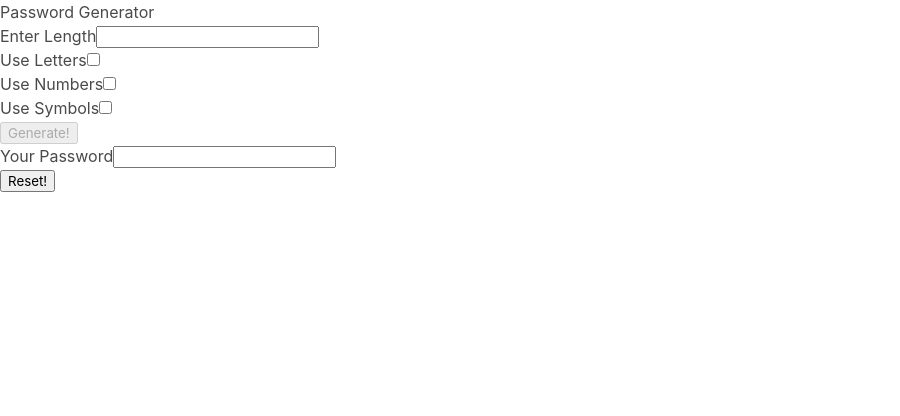
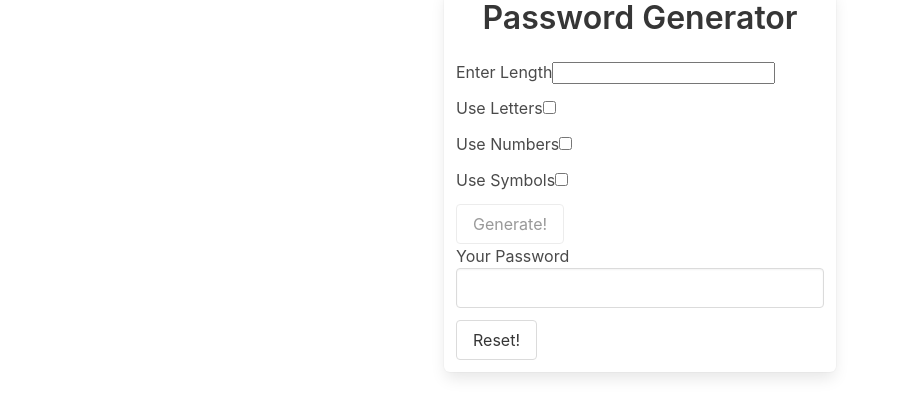
Before and after one commit to Tony940426/Angular-Password-Generator, an Angular app: page / in a window 1280 px wide. Shown: the top 416 px of the page, without its empty margins (0-900 px from the left). Built offline with nearby package versions, Linux system fonts and the light colour scheme.

Commit message:
Added some basic styling using Bulma

```diff
--- a/src/app/app.component.html
+++ b/src/app/app.component.html
@@ -1,42 +1,54 @@
-<h1>Password Generator</h1>
+<div class="container">
+  <div class="columns is-centered">
+    <div class="box column is-one-third">
+      <h1 class="title has-text-centered">Password Generator</h1>
 
-<div>
+      <div class="field">
         <label>Enter Length</label>
-  <input (input)="lengthOfPassword($event)">
+        <input class="iput" (input)="lengthOfPassword($event)">
+      </div>
+
+      <div class="field">
+        <div class="control">
+          <label class="checkbox"> Use Letters </label>
+          <input type="checkbox" (change)="onChangeUseLetters()">
+        </div>
+      </div>
+
+      <div class="field">
+        <div class="control">
+        <label>Use Numbers</label>
+        <input type="checkbox" (change)="onChangeUseNumbers()">
+      </div>
+    </div>
+
+    <div class="field">
+      <div class="control">
+        <label>Use Symbols</label>
+        <input type="checkbox" (change)="onChangeUseSymbols()">
+      </div>
     </div>
 
       <div>
-  <label>Use Letters</label>
-  <input type="checkbox" (change)="onChangeUseLetters()">
-</div>
-
-<div>
-  <label>Use Numbers</label>
-  <input type="checkbox" (change)="onChangeUseNumbers()">
-</div>
-
-<div>
-  <label>Use Symbols</label>
-  <input type="checkbox" (change)="onChangeUseSymbols()">
-</div>
-
-<div>
-  <button (click)= "onButtonClick()" [disabled] = "!(passwordLength && (includeLetters || includeNumbers || includeSymbols))"> Generate! </button>
+        <button class="button" (click)= "onButtonClick()" [disabled] = "!(passwordLength && (includeLetters || includeNumbers || includeSymbols))"> Generate! </button>
       <!--   -Angular Template Syntax
        Event binding synax (event) = "What it does when the event gets triggered. Even through it looks like a string, it is executing it as code"
       -->
       </div>
 
-<div>
+      <div class="field">
         <label>Your Password</label>
-  <input [value] = "password">
+        <input class="input" [value] = "password">
         <!-- Property binding syntax
         [Name of the property we want to set on this element] = "Name of the property in our class to put here. This 'string' is not a string but code"
         ****You can also do value = {{password}} also known as interpolation. You can also call another method to make it work.
         -->
       </div>
       <div>
-  <button (click)="onResetClick()">Reset!</button>
+        <button class="button" (click)="onResetClick()">Reset!</button>
       </div>
 
       {{password}}
+    </div>
+  </div>
+</div>
```
Lines whose indentation alone changed are shown as unchanged.
